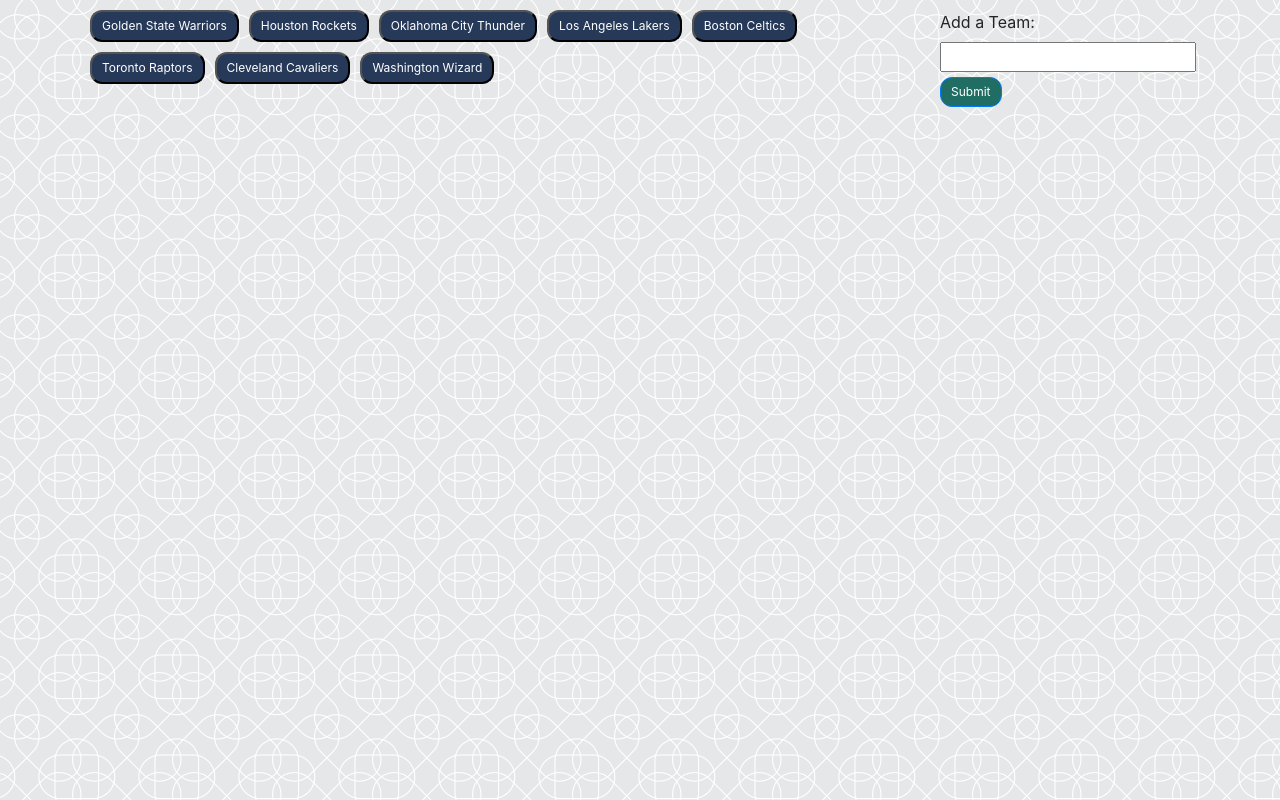
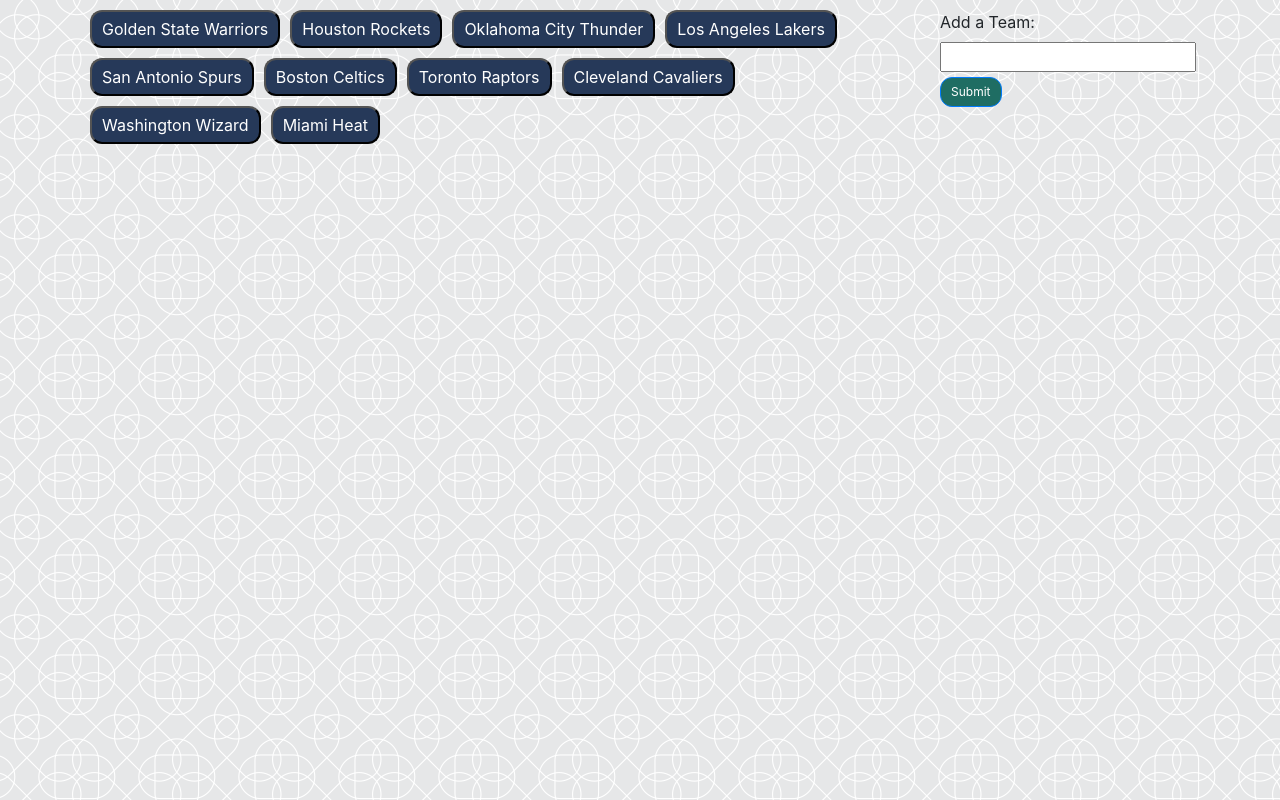
Before and after one commit to victorli0825/gifTastic, a plain HTML site: page index.html in a window 1280 px wide. Drawn offline with nearby package versions, Linux system fonts and the light colour scheme.

Commit message:
something

```diff
--- a/assets/css/style.css
+++ b/assets/css/style.css
@@ -19,8 +19,6 @@
     color: white;
     padding: 5px 10px;
     text-align: center;
-    /*text-decoration: none;*/
-    font-size: 12px;
     margin: 10px 5px 0;
 }
 
--- a/assets/javascript/app.js
+++ b/assets/javascript/app.js
@@ -1,6 +1,6 @@
 $(document).ready(function() {
 
-    var topics = ["Golden State Warriors", "Houston Rockets", "Oklahoma City Thunder", "Los Angeles Lakers", "Boston Celtics", "Toronto Raptors", "Cleveland Cavaliers", "Washington Wizard"];
+    var topics = ["Golden State Warriors", "Houston Rockets", "Oklahoma City Thunder", "Los Angeles Lakers", "San Antonio Spurs", "Boston Celtics", "Toronto Raptors", "Cleveland Cavaliers", "Washington Wizard", "Miami Heat"];
 
     function displayInfo() {
         var team = $(this).attr("team-name");
@@ -38,7 +38,8 @@
                 if (state === "still") {
                     $(this).attr("src", $(this).attr("data-animate"));
                     $(this).attr("data-state", "animate");
-                } else {
+                }
+                else {
                     $(this).attr("src", $(this).attr("data-still"));
                     $(this).attr("data-state", "still");
                 }
```
